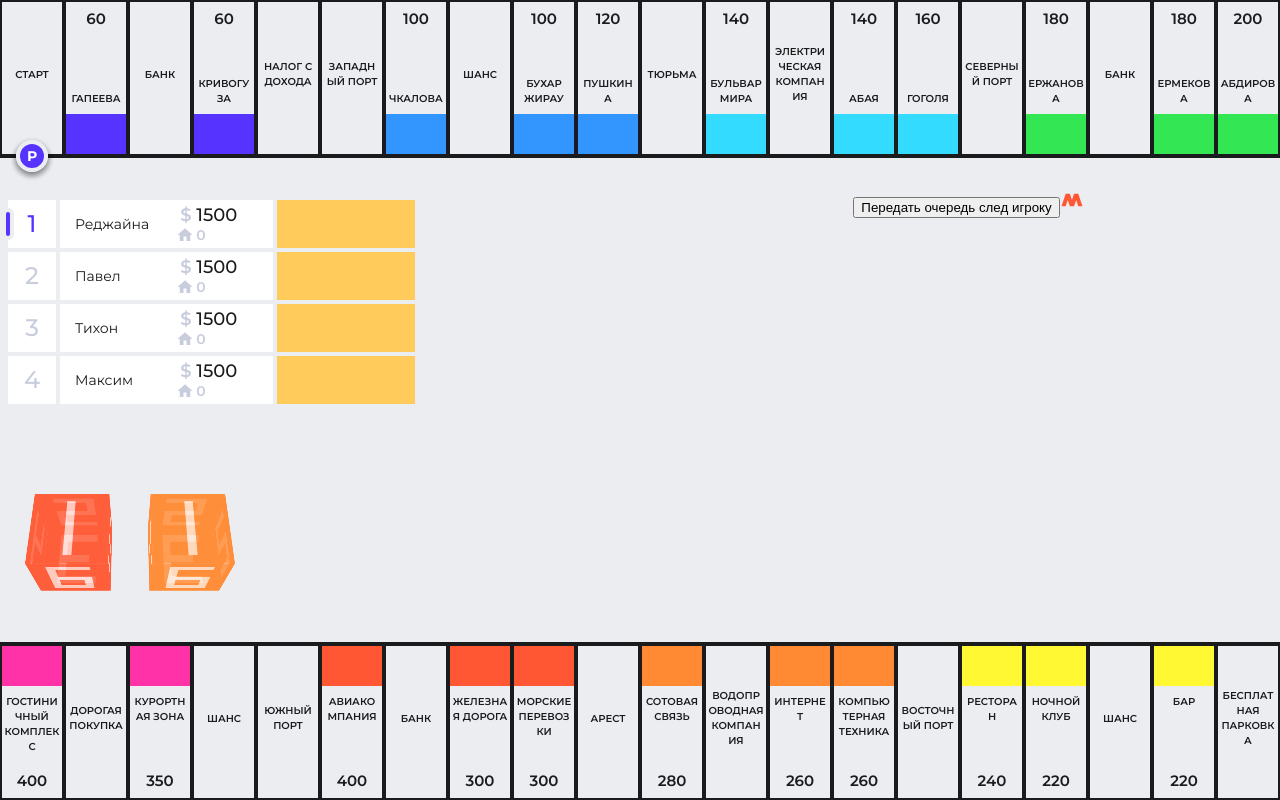
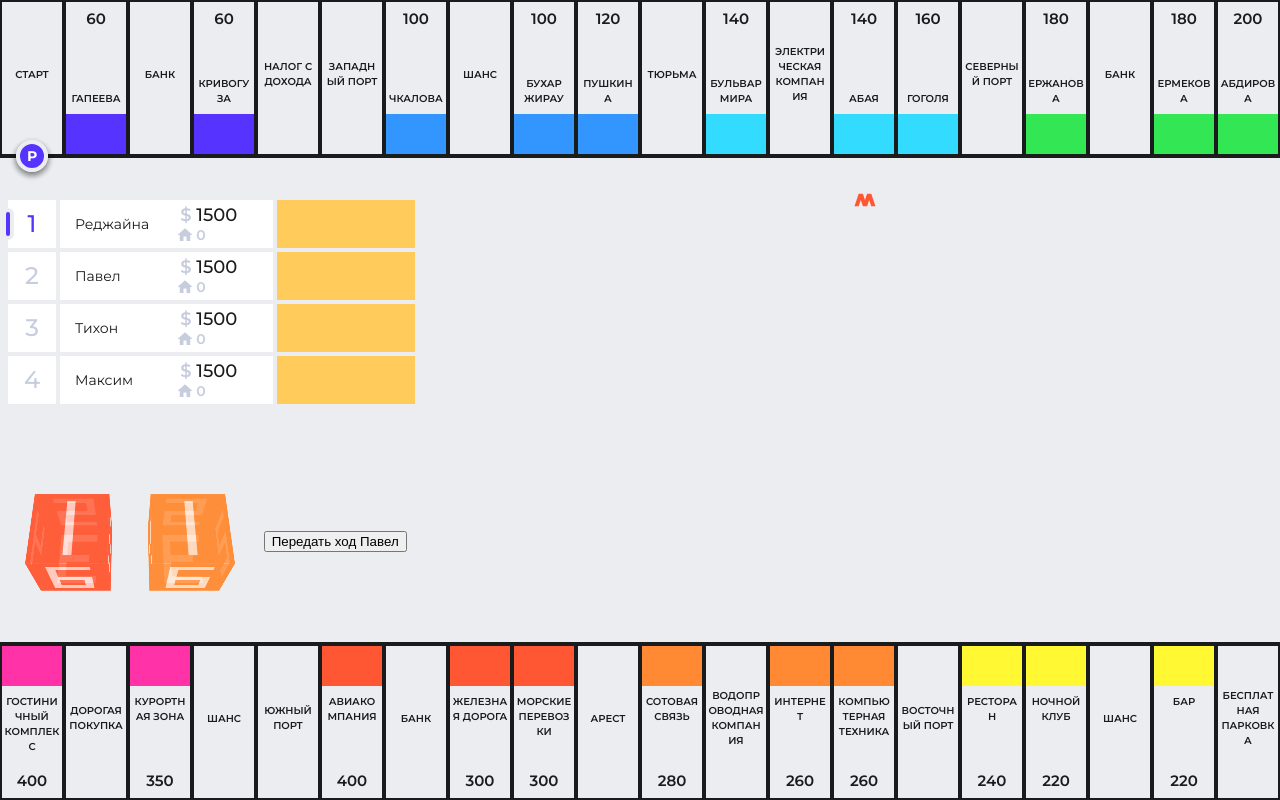
Before and after one commit to VKeyPEDIdea/monopoly-react, a React app: page / in a window 1280 px wide. Built offline with nearby package versions, Linux system fonts and the light colour scheme.

Commit message:
feature: show next plaer name for pass turn btn

```diff
--- a/src/entities/MiddleBoard/MiddleBoard.module.scss
+++ b/src/entities/MiddleBoard/MiddleBoard.module.scss
@@ -32,3 +32,9 @@
 .right-section {
 
 }
+
+.ctrl-panel {
+    position: absolute;
+    bottom: 60px;
+    right: 20px;
+}
--- a/src/entities/MiddleBoard/MiddleBoard.tsx
+++ b/src/entities/MiddleBoard/MiddleBoard.tsx
@@ -4,6 +4,7 @@ import { takeStepOnField } from 'features/field/reducers';
 import {
     selectOrderedPlayersList,
     selectMaxScore,
+    selectPlayerByID,
 } from 'features/players/selectors';
 import { selectCurrentPlayerId } from 'features/players/selectors';
 import { passTheQueue } from 'features/players/reducers';
@@ -17,6 +18,8 @@ const MiddleBoard = () => {
     const players = useAppSelector(selectOrderedPlayersList);
     const maxScore = useAppSelector(selectMaxScore);
     const currentPlayerId = useAppSelector(selectCurrentPlayerId);
+    const nextPlayerId = useAppSelector(state => state.players.next);
+    const nextPlayerName = useAppSelector(state => selectPlayerByID(state, nextPlayerId));
     const isActiveDice = useAppSelector(state => state.field.dice.isActive);
     const dispatch = useDispatch();
     const onRollDiceHandler = (diceValue: [number, number]) => {
@@ -38,6 +41,9 @@ const MiddleBoard = () => {
                 <div className={classes['dice-box']}>
 				    <Dice onRollDice={onRollDiceHandler} isActive={isActiveDice}/>
                 </div>
+                <div className={classes['ctrl-panel']}>
+				    <button onClick={foo}>Передать ход {nextPlayerName}</button>
+                </div>
 			</div>
 			<div className={classes['middle-section']}>
                 <div className={classes.card}>
@@ -47,7 +53,6 @@ const MiddleBoard = () => {
                 </div>
 			</div>
 			<div className={classes['right-section']}>
-				<button onClick={foo}>Передать очередь след игроку</button>
                 <img src='/images/logo.svg' alt='logo'/>
 			</div>
 		</div>
--- a/src/features/players/playersSlice.ts
+++ b/src/features/players/playersSlice.ts
@@ -1,10 +1,12 @@
 import { createSlice } from '@reduxjs/toolkit';
 import { Player } from 'core/Player/Player.interface';
 import { Person } from 'core/Player/Person.model';
+import getNextListItemId from 'utilities/getNextListItem';
 
 interface PlayersState {
     list: Player[],
     currentPlayerId: number;
+    next: number;
 }
 
 const initialState: PlayersState = {
@@ -15,6 +17,7 @@ const initialState: PlayersState = {
         { ...new Person('Максим', 1500) }
     ],
     currentPlayerId: 0,
+    next: 1,
 };
 
 export const playersSlice = createSlice({
@@ -34,11 +37,8 @@ export const playersSlice = createSlice({
             }
         },
         turnToNextPlayer: state => {
-            if (state.currentPlayerId < state.list.length - 1) {
-                state.currentPlayerId += 1;
-            } else {
-                state.currentPlayerId = 0;
-            }
+            state.currentPlayerId = getNextListItemId(state.currentPlayerId, state.list);
+            state.next = getNextListItemId(state.next, state.list);
         },
         decreasePlayersCashCount: (state, { payload }) => {
             const player = state.list.find(player => player.id === payload.playerId);
--- /dev/null
+++ b/src/utilities/getNextListItem.ts
@@ -0,0 +1,5 @@
+const getNextListItemId = <T>(curId: number, list: Array<T>) => {
+    return curId < list.length - 1 ? curId + 1 : 0;
+}
+
+export default getNextListItemId;
```
